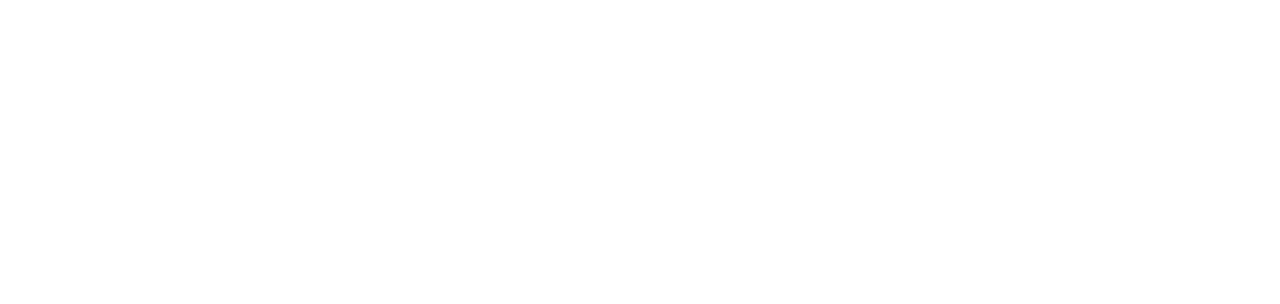
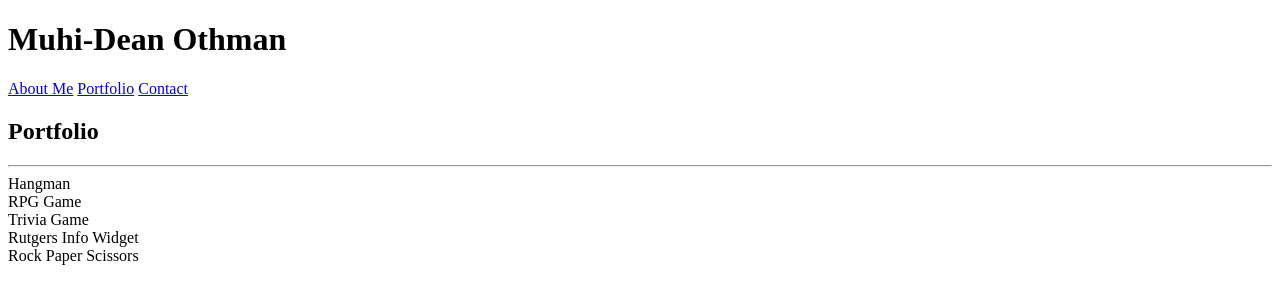
Before and after one commit to mdothman/week1Homework, a plain HTML site: page portfolio.html in a window 1280 px wide. Drawn offline with Linux system fonts and the light colour scheme.

Commit message:
HTML rough

```diff
--- a/portfolio.html
+++ b/portfolio.html
@@ -0,0 +1,27 @@
+<!DOCTYPE html>
+<html lang="en-us">
+    <head>
+        <meta charset="UTF-8">
+        <title>Muhi-Dean Othman</title>
+
+        <Div class="header">
+            <h1>Muhi-Dean Othman</h1>
+            <a href="#about">About Me</a>
+            <a class="active" href="#portfolio">Portfolio</a>
+            <a href="#Contact">Contact</a>
+        </Div>
+
+
+    </head>
+    <body>
+        <h2>Portfolio</h2>
+        <hr>
+        <Div>
+            <section id="hangman">Hangman</section>
+            <section id="gameGame">RPG Game</section>
+            <section id="trivGame">Trivia Game</section>
+            <section id="rutgers">Rutgers Info Widget</section>
+            <section id="janken">Rock Paper Scissors</section>
+
+        </Div>
+    </body>
```
Also changed, not shown: contact.html (+2 -1 lines), index.html (+1 -0 lines).
